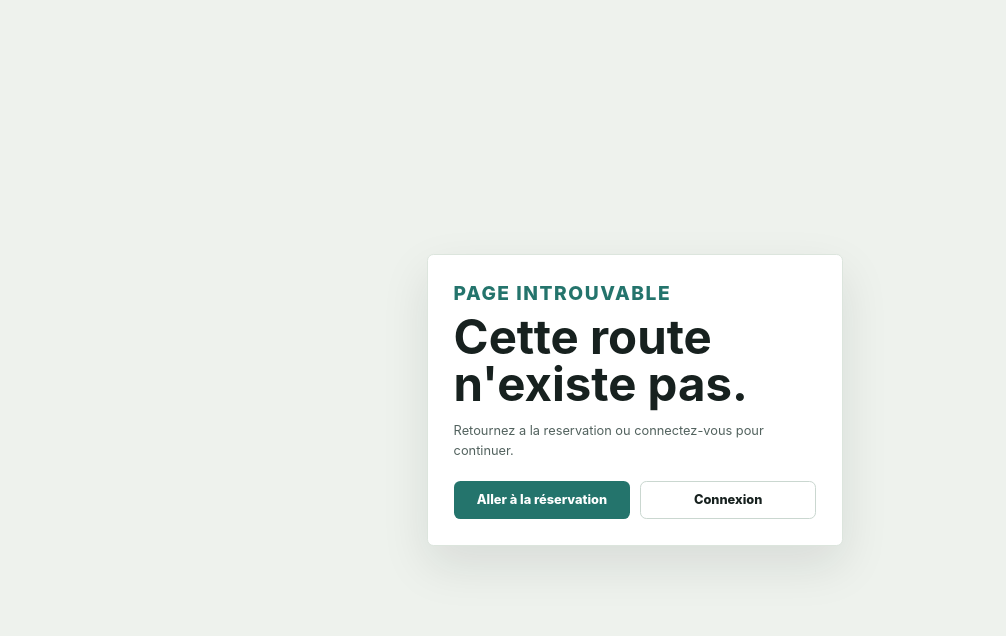
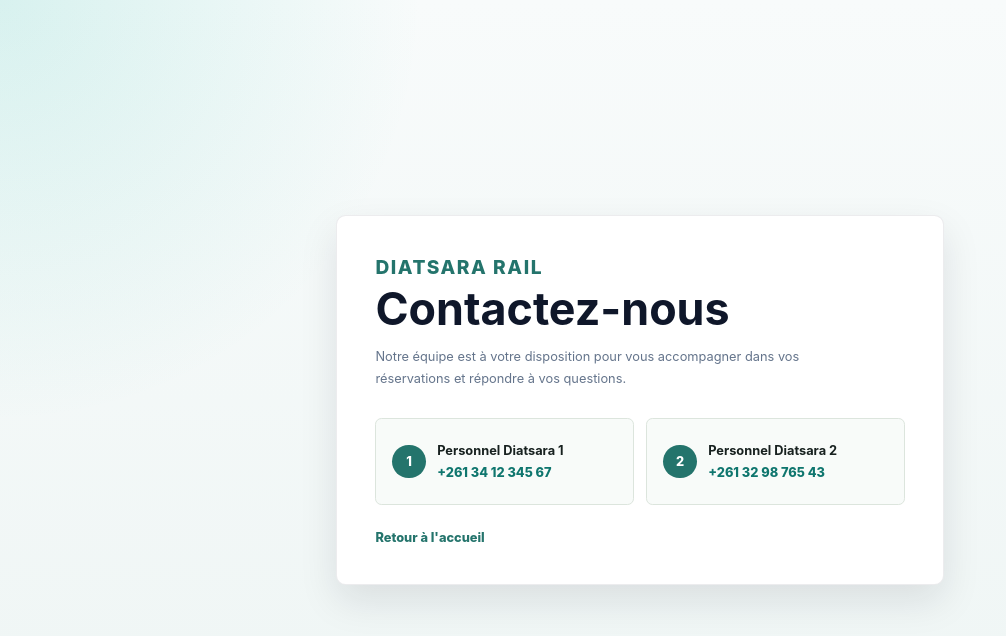
Before and after one commit to Sitrakaniavo/ticket, a Vue app: page /contact in a window 1280 px wide. Shown: the top 636 px of the page, without its empty margins (0-1006 px from the left). Built offline with nearby package versions, Linux system fonts and the light colour scheme; no server answers.

Commit message:
scrollbar + scale footer

```diff
--- a/src/App.vue
+++ b/src/App.vue
@@ -1,7 +1,54 @@
+<script setup>
+import { onMounted, onUnmounted, ref } from 'vue'
+
+let scrollTimeoutId
+const isScrollbarVisible = ref(false)
+const scrollbarThumbStyle = ref({ height: '24px', transform: 'translateY(0)' })
+
+function updateScrollbar() {
+  const viewportHeight = window.innerHeight
+  const contentHeight = document.documentElement.scrollHeight
+  const maxScroll = contentHeight - viewportHeight
+  const trackHeight = Math.max(viewportHeight - 16, 24)
+  const thumbHeight = Math.max((viewportHeight / contentHeight) * trackHeight, 24)
+  const availableTravel = trackHeight - thumbHeight
+  const thumbTop = maxScroll > 0 ? (window.scrollY / maxScroll) * availableTravel : 0
+
+  scrollbarThumbStyle.value = {
+    height: `${thumbHeight}px`,
+    transform: `translateY(${thumbTop}px)`,
+  }
+}
+
+function showScrollbar() {
+  isScrollbarVisible.value = true
+  updateScrollbar()
+  window.clearTimeout(scrollTimeoutId)
+  scrollTimeoutId = window.setTimeout(() => {
+    isScrollbarVisible.value = false
+  }, 1200)
+}
+
+onMounted(() => {
+  updateScrollbar()
+  window.addEventListener('scroll', showScrollbar, { passive: true })
+  window.addEventListener('resize', updateScrollbar, { passive: true })
+})
+
+onUnmounted(() => {
+  window.removeEventListener('scroll', showScrollbar)
+  window.removeEventListener('resize', updateScrollbar)
+  window.clearTimeout(scrollTimeoutId)
+})
+</script>
+
 <template>
   <div class="app-shell">
     <main class="page-content">
       <RouterView />
     </main>
   </div>
+  <div v-if="isScrollbarVisible" class="overlay-scrollbar" aria-hidden="true">
+    <div class="overlay-scrollbar-thumb" :style="scrollbarThumbStyle"></div>
+  </div>
 </template>
--- a/src/components/Footer.vue
+++ b/src/components/Footer.vue
@@ -7,7 +7,7 @@
       </div>
       <div class="footer-links">
         <a href="#">À propos</a>
-        <a href="#">Contact</a>
+        <router-link to="/contact">Contact</router-link>
         <a href="#">Mentions légales</a>
       </div>
       <p class="footer-copy">© 2026 Diatsara Madarail - Tous droits réservés</p>
@@ -64,4 +64,10 @@ footer.app-footer {
   color: #7d8e8a;
   font-size: 0.82rem;
 }
+
+@media (max-width: 768px) {
+  footer.app-footer {
+    zoom: 0.7;
+  }
+}
 </style>
--- /dev/null
+++ b/src/pages/ContactPage.vue
@@ -0,0 +1,147 @@
+<template>
+  <main class="contact-page">
+    <section class="contact-panel">
+      <div class="contact-intro">
+        <p class="eyebrow">Diatsara Rail</p>
+        <h1>Contactez-nous</h1>
+        <p>
+          Notre équipe est à votre disposition pour vous accompagner dans vos
+          réservations et répondre à vos questions.
+        </p>
+      </div>
+
+      <div class="contact-people">
+        <article class="contact-person">
+          <div class="person-icon" aria-hidden="true">1</div>
+          <div>
+            <h2>Personnel Diatsara 1</h2>
+            <a href="tel:+261341234567">+261 34 12 345 67</a>
+          </div>
+        </article>
+
+        <article class="contact-person">
+          <div class="person-icon" aria-hidden="true">2</div>
+          <div>
+            <h2>Personnel Diatsara 2</h2>
+            <a href="tel:+261329876543">+261 32 98 765 43</a>
+          </div>
+        </article>
+      </div>
+
+      <router-link to="/" class="back-link">Retour à l'accueil</router-link>
+    </section>
+  </main>
+</template>
+
+<style scoped>
+.contact-page {
+  display: flex;
+  flex: 1;
+  align-items: center;
+  justify-content: center;
+  min-height: 100vh;
+  padding: 48px 24px;
+  background:
+    radial-gradient(circle at top left, rgba(20, 184, 166, 0.14), transparent 28%),
+    linear-gradient(180deg, #f8fbfb 0%, #eef5f4 100%);
+}
+
+.contact-panel {
+  width: min(760px, 100%);
+  padding: 48px;
+  border: 1px solid rgba(15, 23, 42, 0.08);
+  border-radius: 12px;
+  background: #ffffff;
+  box-shadow: 0 20px 48px rgba(15, 23, 42, 0.1);
+}
+
+.contact-intro {
+  max-width: 560px;
+}
+
+.contact-intro h1 {
+  margin: 0;
+  color: #0f172a;
+  font-size: clamp(2rem, 5vw, 3.5rem);
+  line-height: 1;
+}
+
+.contact-intro p:not(.eyebrow) {
+  margin: 18px 0 0;
+  color: #64748b;
+  line-height: 1.7;
+}
+
+.contact-people {
+  display: grid;
+  grid-template-columns: repeat(2, minmax(0, 1fr));
+  gap: 16px;
+  margin-top: 36px;
+}
+
+.contact-person {
+  display: flex;
+  align-items: center;
+  gap: 14px;
+  min-height: 108px;
+  padding: 20px;
+  border: 1px solid #dce5dd;
+  border-radius: 8px;
+  background: #f8fbf9;
+}
+
+.person-icon {
+  display: grid;
+  width: 42px;
+  height: 42px;
+  flex: 0 0 42px;
+  place-items: center;
+  border-radius: 50%;
+  color: #ffffff;
+  background: #24746c;
+  font-weight: 800;
+}
+
+.contact-person h2 {
+  margin: 0 0 8px;
+  color: #17211f;
+  font-size: 1rem;
+}
+
+.contact-person a {
+  color: #0f766e;
+  font-weight: 800;
+  text-decoration: none;
+}
+
+.contact-person a:hover {
+  text-decoration: underline;
+}
+
+.back-link {
+  display: inline-flex;
+  margin-top: 32px;
+  color: #24746c;
+  font-weight: 800;
+  text-decoration: none;
+}
+
+.back-link:hover {
+  text-decoration: underline;
+}
+
+@media (max-width: 560px) {
+  .contact-page {
+    padding: 24px 16px;
+  }
+
+  .contact-panel {
+    padding: 28px 20px;
+  }
+
+  .contact-people {
+    grid-template-columns: 1fr;
+    margin-top: 28px;
+  }
+}
+</style>
--- a/src/pages/HomePage.vue
+++ b/src/pages/HomePage.vue
@@ -110,7 +110,7 @@ const {
         </div>
         <div class="footer-links">
           <a href="#">À propos</a>
-          <a href="#">Contact</a>
+          <router-link to="/contact">Contact</router-link>
           <a href="#">Mentions légales</a>
         </div>
         <p class="footer-copy">
--- a/src/router/router.js
+++ b/src/router/router.js
@@ -6,6 +6,7 @@ import RegisterPage from '../pages/RegisterPage.vue'
 import ProfilePage from '../pages/ProfilePage.vue'
 import BookingPage from '../pages/BookingPage.vue'
 import TicketPage from '../pages/TicketPage.vue'
+import ContactPage from '../pages/ContactPage.vue'
 
 const routeNames = {
   home: 'Home',
@@ -14,6 +15,7 @@ const routeNames = {
   booking: 'Booking',
   tickets: 'Tickets',
   profile: 'Profile',
+  contact: 'Contact',
   notFound: 'NotFound',
 }
 
@@ -65,6 +67,11 @@ const routes = [
     meta: { requiresAuth: true },
   },
   {
+    path: '/contact',
+    name: routeNames.contact,
+    component: ContactPage,
+  },
+  {
     path: '/dashboard',
     redirect: { name: routeNames.booking },
   },
--- a/src/style.css
+++ b/src/style.css
@@ -11,9 +11,8 @@
 
 html {
   max-width: 100%;
-  scrollbar-gutter: stable;
-  scrollbar-width: thin;
-  scrollbar-color: #24746c #f1f4f1;
+  scrollbar-gutter: auto;
+  scrollbar-width: none;
   overflow-x: hidden;
 }
 
@@ -1864,17 +1863,40 @@ input:focus {
    SCROLLBAR STYLING
    ============================================================ */
 ::-webkit-scrollbar {
+  width: 0;
+  height: 0;
+}
+
+::-webkit-scrollbar-track {
+  background: transparent;
+}
+
+::-webkit-scrollbar-thumb {
+  background: transparent;
+}
+
+.overlay-scrollbar {
+  position: fixed;
+  top: 8px;
+  right: 2px;
+  bottom: 8px;
+  z-index: 9999;
   width: 3px;
-  height: 3px;
-}
-
-::-webkit-scrollbar-track {
-  background: #f1f4f1;
-}
-
-::-webkit-scrollbar-thumb {
-  background: #24746c;
-  border-radius: 4px;
+  pointer-events: none;
+}
+
+.overlay-scrollbar-thumb {
+  width: 100%;
+  min-height: 24px;
+  border-radius: 3px;
+  background: rgba(36, 116, 108, 0.78);
+}
+
+@media (max-width: 768px) {
+  .overlay-scrollbar {
+    right: 1px;
+    width: 2px;
+  }
 }
 
 /* ============================================================
```
Also changed, not shown: src/components/TicketCartPanel.vue (+131 -6 lines).
